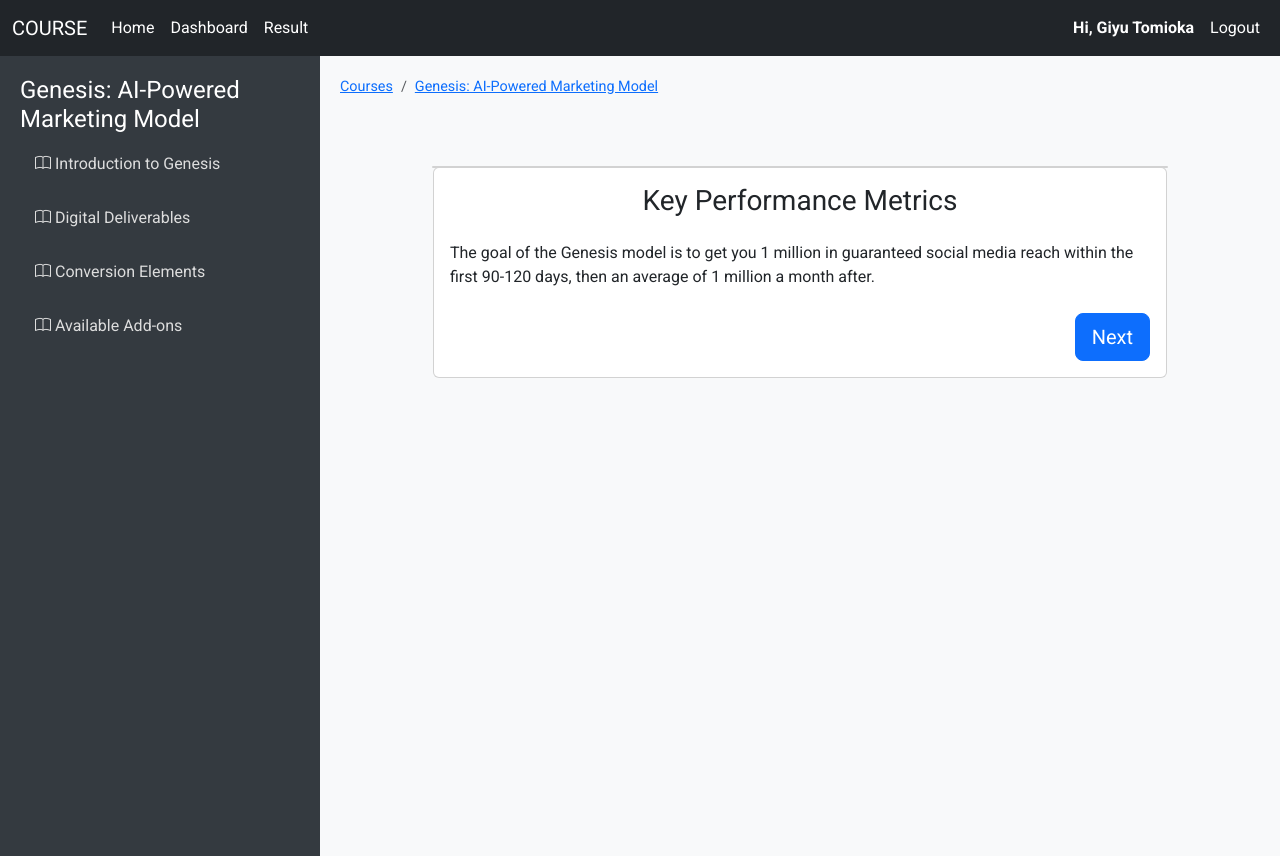
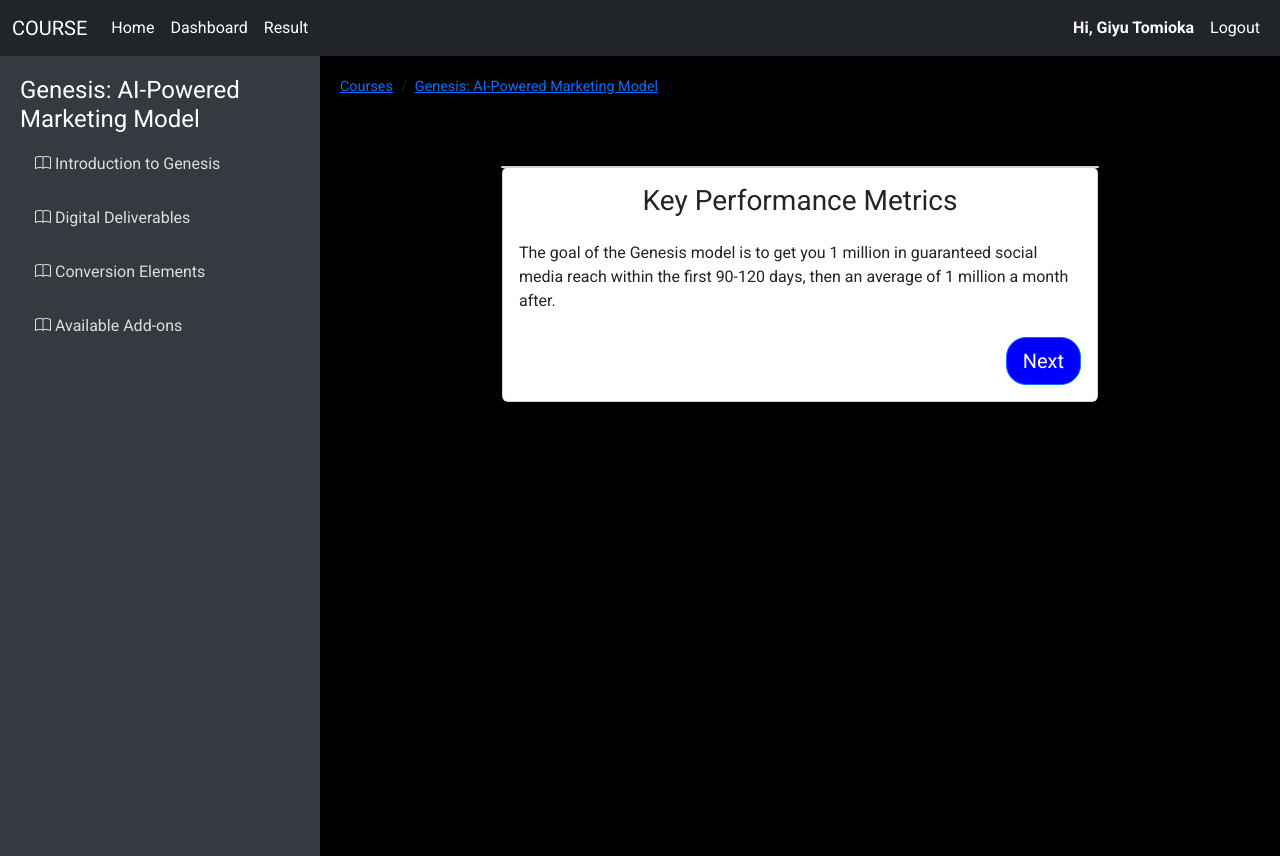
Before and after one commit to ubaidev1/ai-course-builder, a Django app: page /course/3ae58fa3-0c56-4b85-8739-740b3958180a/ in a window 1280 px wide. Run offline with Django 5.2, Linux system fonts and the light colour scheme; a user stored in the database is signed in; data comes from the database, SQL or seed files in the repository; both versions use the stored data as it was after the commit.

Commit message:
ui changes

```diff
--- a/templates/course_detail.html
+++ b/templates/course_detail.html
@@ -45,7 +45,7 @@
 
 {% block content %}
 <div class="d-flex justify-content-center">
-    <div class="card mt-5" id="flip-card" style="width: 80%; perspective: 1000px;">
+    <div class="card mt-5" id="flip-card" style="width: 65%; border-radius:20px; perspective: 1000px;">
         <div class="flip-card-inner">
             <!-- Lesson Card Front -->
             <div class="card flip-card-front">
@@ -67,7 +67,7 @@
             <div class="card flip-card-back">
                 <div class="quiz-container">
                     <div class="header">Quiz</div>
-                    <div class="score">Score: <span id="score">0</span></div>
+                    <div class="score">Points: <span id="score">0</span></div>
                     <div class="question" id="question"></div>
                     <div class="options" id="options-container"></div>
                     <div class="result" id="result"></div>
@@ -128,12 +128,22 @@
         color: #333;
     }
 
-    .score {
-        font-size: 18px;
-        font-weight: 500;
-        margin-bottom: 20px;
-        color: #444;
-    }
+.score {
+    font-size: 18px;
+    font-weight: 500;
+    position: absolute;
+    bottom: 435px;
+    left: 600px;
+    background: #f33ec4;
+    color: #fff;
+    width: 150px;
+    height: 40px;
+    border-radius: 20px;
+    padding: 10px 20px;
+    z-index: 10;
+ }
+
+
 
     .question {
         font-size: 20px;
@@ -141,6 +151,11 @@
         color: #222;
         font-weight: 500;
     }
+
+    #next-button {
+        border-radius: 20px;
+        background: blue;
+        }
 
     .options {
         display: flex;
@@ -199,6 +214,10 @@
         margin-top: 20px;
         transition: background-color 0.3s, transform 0.2s;
     }
+    body {
+    background-color: #000000;
+    color: #ffffff; /* Ensure the text is visible on the black background */
+}
 
     .submit-score:hover {
         background-color: #674fbe;
--- a/templates/home.html
+++ b/templates/home.html
@@ -72,6 +72,7 @@ Home - Course Listing
         width: 100%;
     }
 
+
     .shadow-lg {
         box-shadow: 0 4px 6px rgba(0, 0, 0, 0.1);
     }
```
Also changed, not shown: db.sqlite3.
